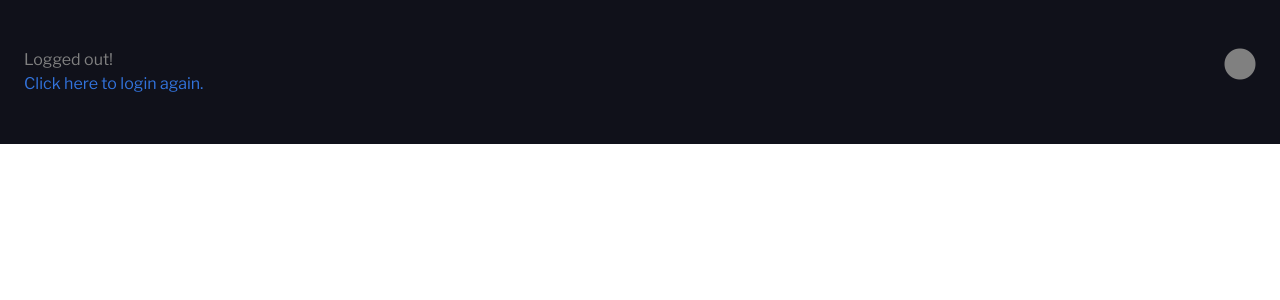
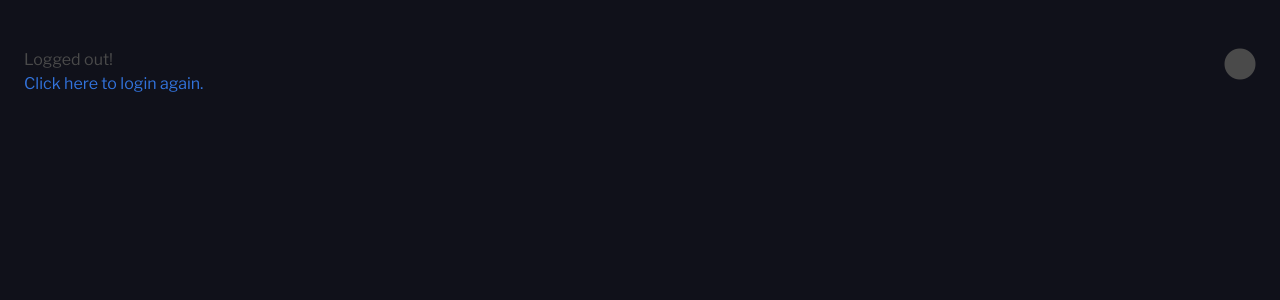
Before and after one commit to nsht/django_taskbook, a Django app: the page made by todoapp/todo/templates/todo/base.html in a window 1280 px wide. Shown: the top 300 px of the page. Run offline with Django 3.2, Linux system fonts and the light colour scheme; some libraries are stand-ins or nearby versions.

Commit message:
Added Favicon and logo files

```diff
--- a/todoapp/todo/templates/todo/base.html
+++ b/todoapp/todo/templates/todo/base.html
@@ -12,10 +12,10 @@
     <!-- <link rel="stylesheet" href="https://cdnjs.cloudflare.com/ajax/libs/bulma/0.7.2/css/bulma.css.map"> -->
     <link rel="stylesheet" href="{% static 'css/todo.css' %}">
     <link rel="stylesheet" href="https://use.fontawesome.com/releases/v5.4.1/css/all.css" integrity="sha384-5sAR7xN1Nv6T6+dT2mhtzEpVJvfS3NScPQTrOxhwjIuvcA67KV2R5Jz6kr4abQsz" crossorigin="anonymous">
-
+    <link rel="shortcut icon" type="image/png" href="{% static 'images/favicon.ico' %}" />
 
 </head>
-<body class="dark-theme">
+<body>
     <div class="section">
         <div class="night-mode-toggle ">
             <i class="fas fa-circle  fa-2x"></i>
```
Also changed, not shown: other parts of todoapp/todo/templates/todo/base.html (+1 -1 lines), todoapp/todo/static/images/TaskBook Transparent.png (added), todoapp/todo/static/images/TaskBook.png (added), todoapp/todo/static/images/favicon.ico (added).
